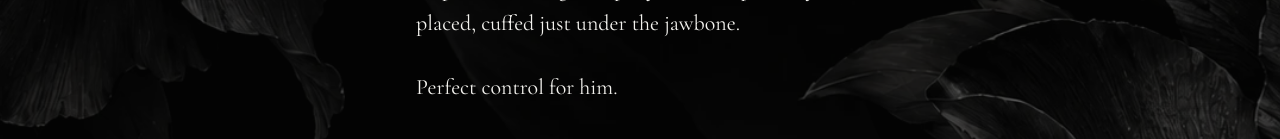
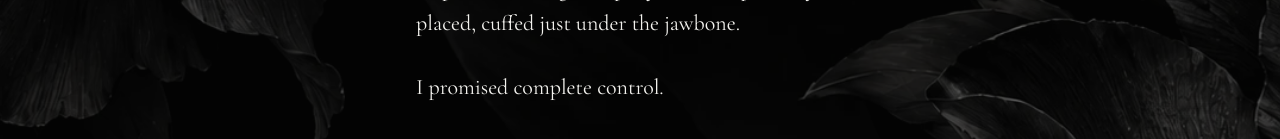
Before and after one commit to RaiseYourBaseline/raiseyourbaseline, a Next.js app: page /yoy/meet-me-outside in a window 1280 px wide. Shown: the part 661-800 px from the top of the page. Built offline with nearby package versions, Linux system fonts and the light colour scheme.

Commit message:
Update Meet Me Outside control line
Co-Authored-By: Claude Opus 5.5 (1M context) <noreply@anthropic.com>
Claude-Session: https://claude.ai/code/session_012FChfEhrHV92FkV9FT8GKG

```diff
--- a/app/yoy/meet-me-outside/page.tsx
+++ b/app/yoy/meet-me-outside/page.tsx
@@ -11,7 +11,7 @@ const passages = [
   "This skirt’s so short, but then I promised easy access. And it felt nice grazing the bottom of my butt. My ass hadn’t been touched in so long.",
   "I reached for my fuzzy boots, you know the ones. Perfect with a far-too-short, low-cut, naked dress. The rough fur against the slinky satin.",
   "Flats, of course. You need to keep your footing. I put on my barely there, but perfect shelf bra so my nipples stood at attention. The cold fall air will help. I decide to go for ponytails, two perfectly placed, cuffed just under the jawbone.",
-  "Perfect control for him.",
+  "I promised complete control.",
   "“Meet me outside.” SMS sent.",
 ];
 
```
